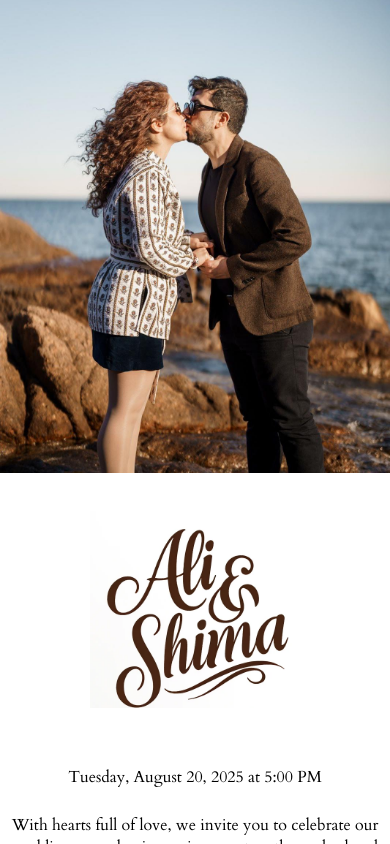
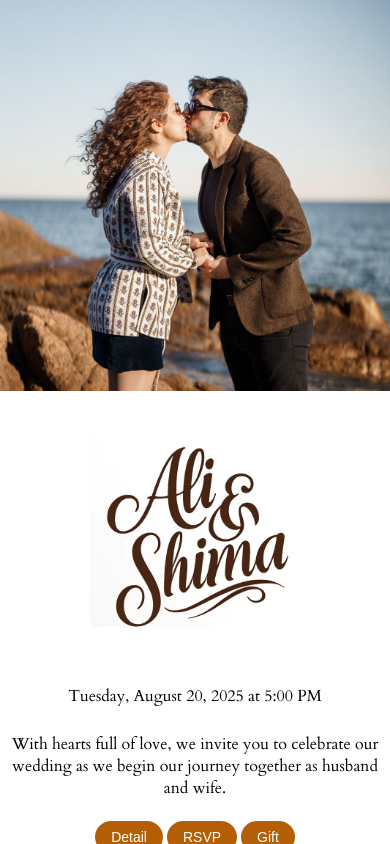
Before and after one commit to sepool7/ali-shima, a React (Create React App) app: page / in a window 390 px wide. Built offline with nearby package versions, Linux system fonts and the light colour scheme.

Commit message:
first commit

```diff
--- a/src/WeddingWebsite.css
+++ b/src/WeddingWebsite.css
@@ -104,7 +104,9 @@ body, html {
   }
 
   .image-container img {
-    height: auto; /* Adjust the image to maintain aspect ratio */
+    width: 100%;
+    height: 50vh; /* Adjust the image height to be responsive */
+    object-fit: cover; /* Adjust the image to maintain aspect ratio */
   }
 
   .names-image {
```
